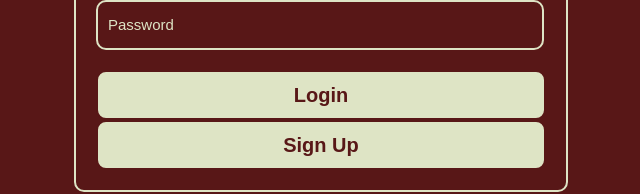
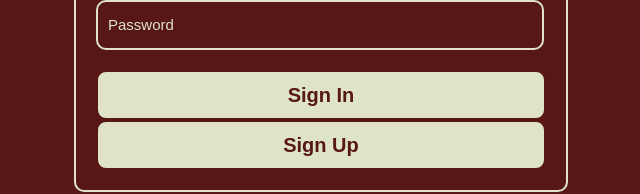
Before and after one commit to turco-vic/FrontEnd-Login.Page, a Next.js app: page / in a window 1280 px wide. Shown: the part 401-595 px from the top of the page, without its empty margins (319-959 px from the left). Built offline with nearby package versions, Linux system fonts and the light colour scheme.

Commit message:
Update page.jsx

```diff
--- a/app/page.jsx
+++ b/app/page.jsx
@@ -1,5 +1,7 @@
+"use client";
 import styles from "../styles/login.module.css"
 import Input from "../components/input"
+import { useRouter } from "next/navigation"
 
 export default function login() {
   return (
@@ -10,11 +12,11 @@ export default function login() {
         </div>
         <div className={styles.inputstxt}>
           <Input text="Username" />
-          <Input id="password" text="Password" />
+          <Input id="password" tipo="password" text="Password" />
         </div>
         <div className={styles.check}>
           <div className={styles.buttons}>
-            <button>Login</button>
+            <button>Sign In</button>
           </div>
           <div className={styles.buttons}>
             <button>Sign Up</button>
```
Also changed, not shown: app/signup/signuppage.jsx (+7 -0 lines), styles/signup.module.css (added).
